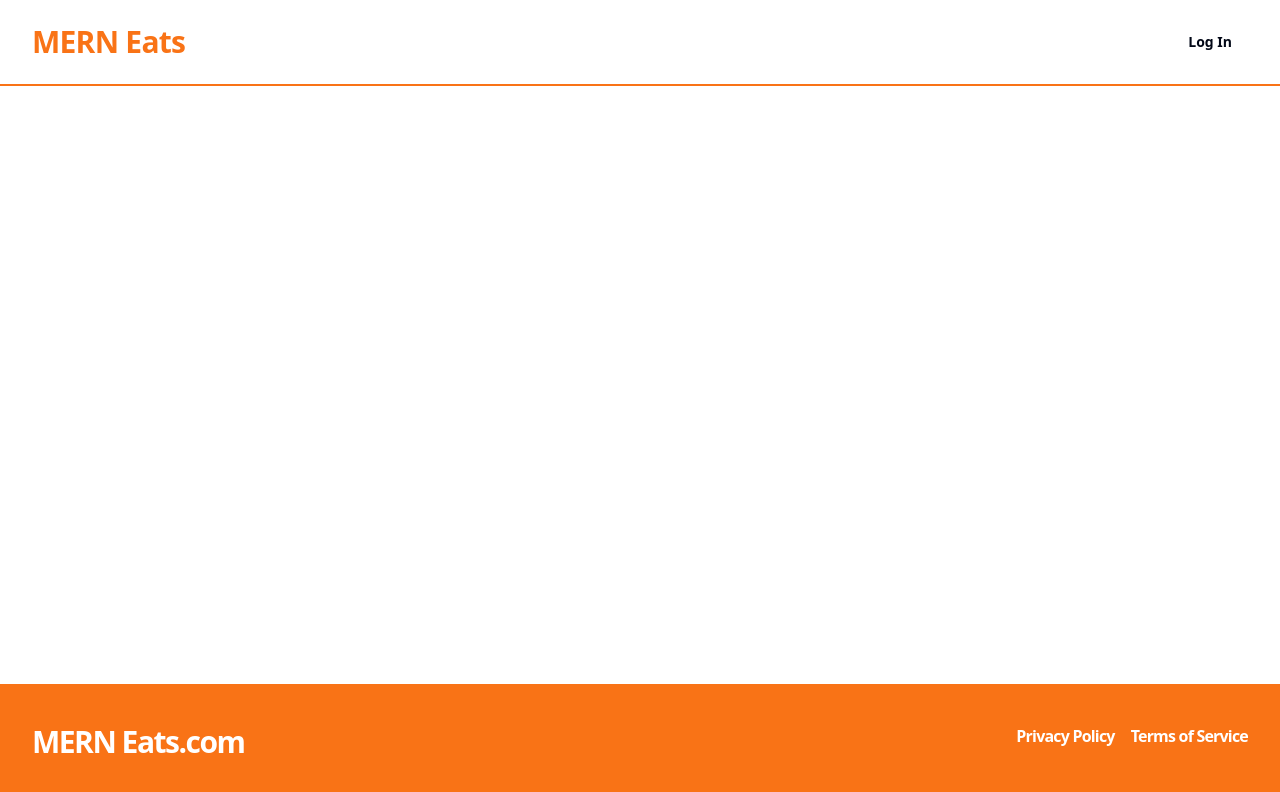
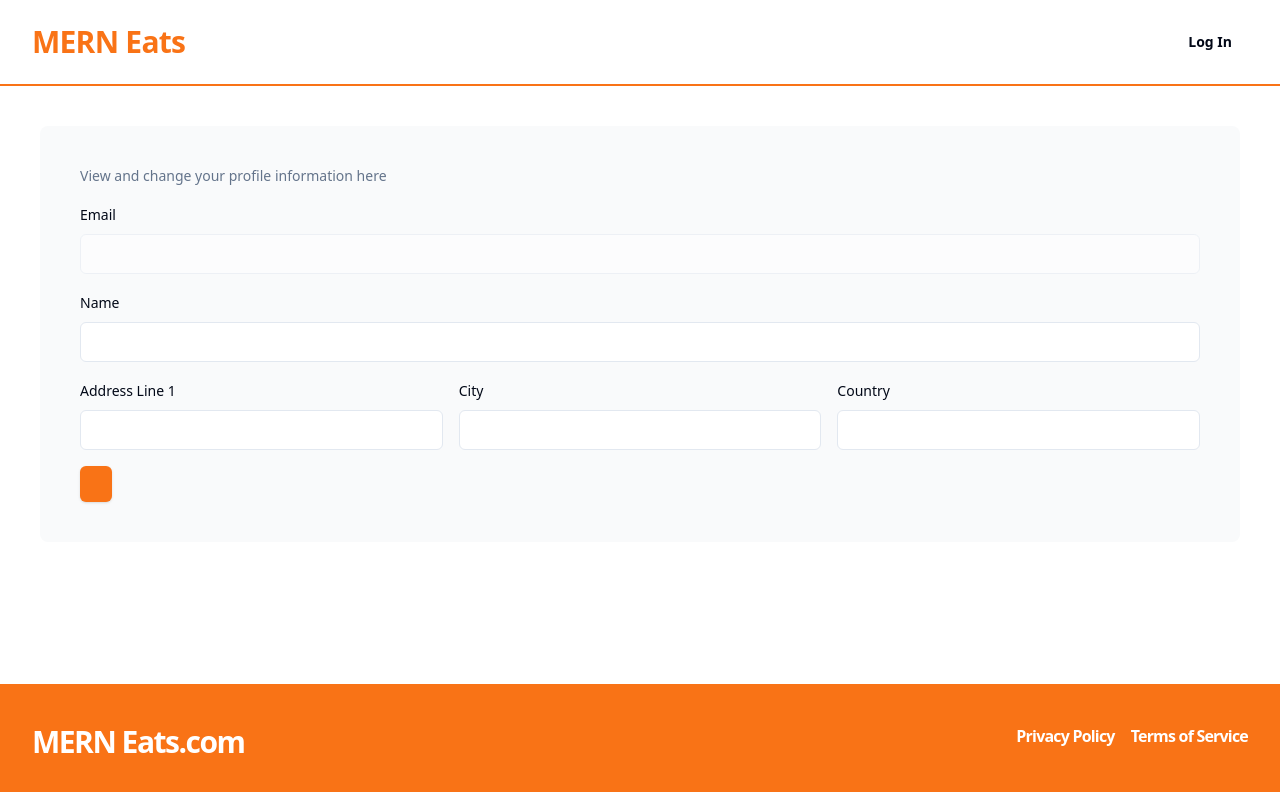
Before and after one commit to Tabindanoor/recipeApp-MERN, a React (Vite) app in the folder frontend/: page /user-profile in a window 1280 px wide. Shown: the top 792 px of the page. Built offline with nearby package versions, Linux system fonts and the light colour scheme.

Commit message:
need help

```diff
--- a/frontend/src/pages/UserProfilePage.tsx
+++ b/frontend/src/pages/UserProfilePage.tsx
@@ -4,7 +4,7 @@ import React from 'react'
 const UserProfilePage = () => {
   return (
     <div>
-        {/* <UserProfileForm/> */}
+         <UserProfileForm/>
     </div>
   )
 }
```
